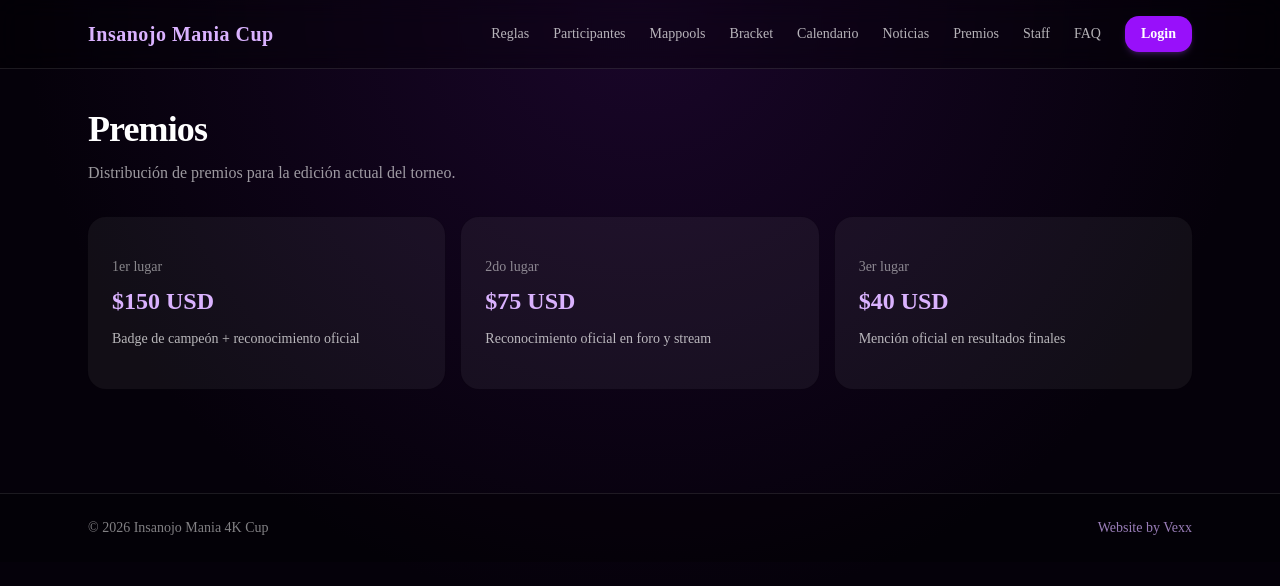
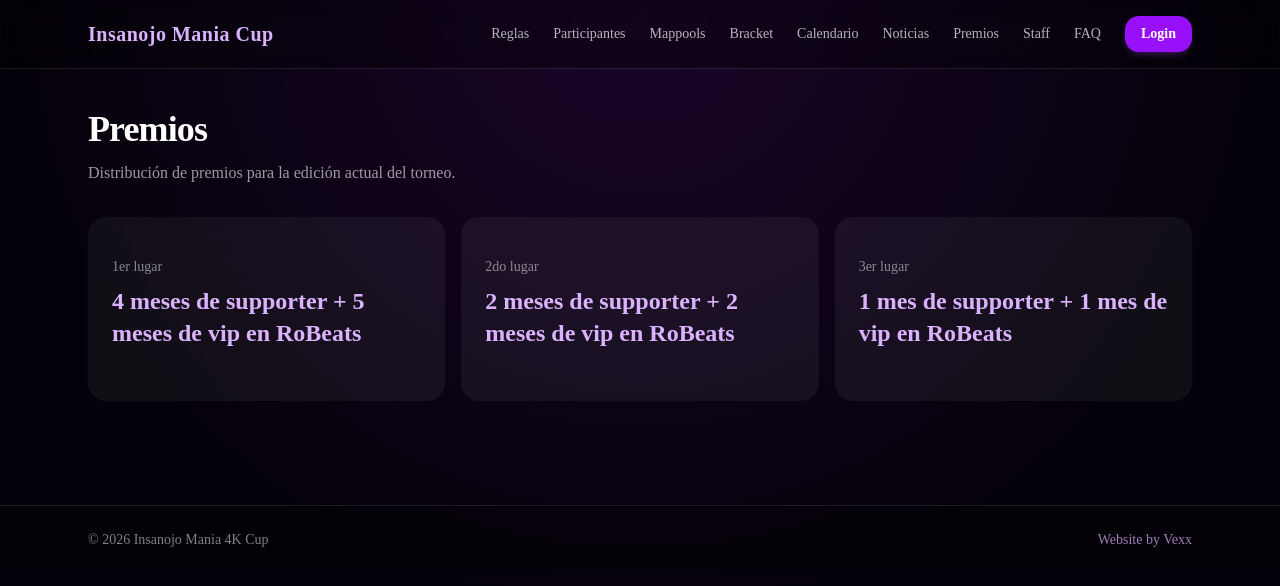
Before and after one commit to MxIDzzl/InsanojoWeb, a Next.js app: page /prizes in a window 1280 px wide. Shown: the top 586 px of the page. Built offline with nearby package versions, Linux system fonts and the light colour scheme; no server answers.

Commit message:
Update prize amounts and descriptions

```diff
--- a/app/prizes/page.tsx
+++ b/app/prizes/page.tsx
@@ -1,9 +1,9 @@
 import { Card, CardContent } from "@/components/ui/card";
 
 const PRIZES = [
-  { place: "1er lugar", amount: "$150 USD", extra: "Badge de campeón + reconocimiento oficial" },
-  { place: "2do lugar", amount: "$75 USD", extra: "Reconocimiento oficial en foro y stream" },
-  { place: "3er lugar", amount: "$40 USD", extra: "Mención oficial en resultados finales" },
+  { place: "1er lugar", amount: "4 meses de supporter + 5 meses de vip en RoBeats" },
+  { place: "2do lugar", amount: "2 meses de supporter + 2 meses de vip en RoBeats" },
+  { place: "3er lugar", amount: "1 mes de supporter + 1 mes de vip en RoBeats" },
 ];
 
 export default function PrizesPage() {
```
